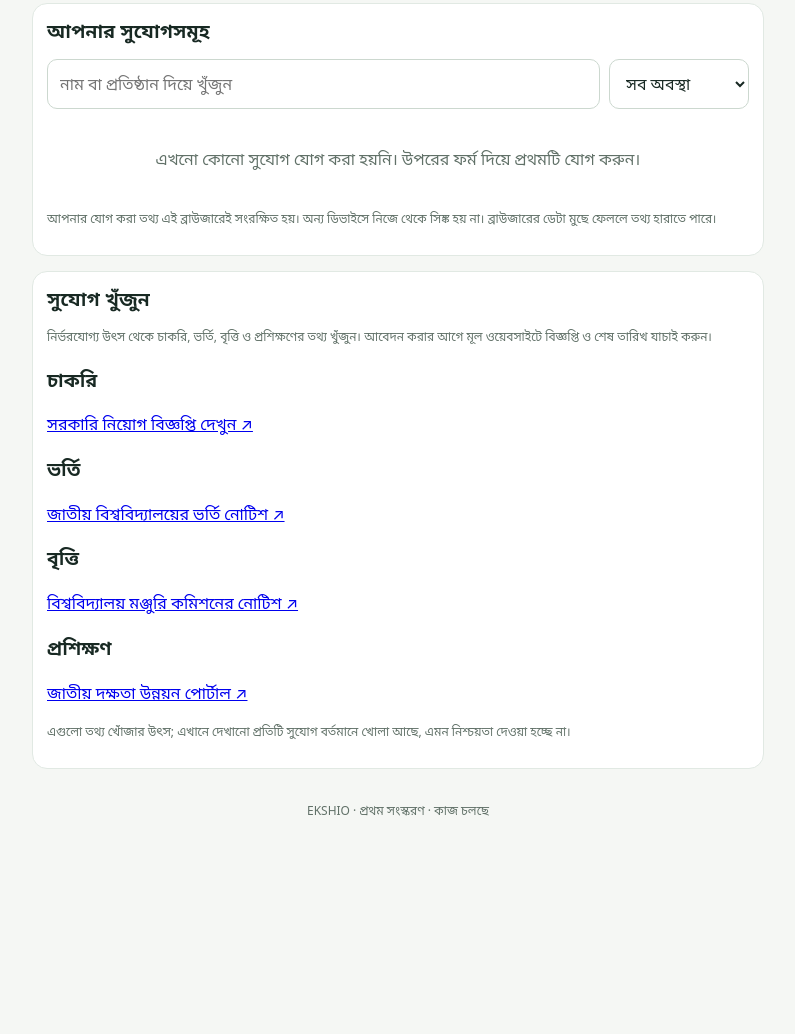
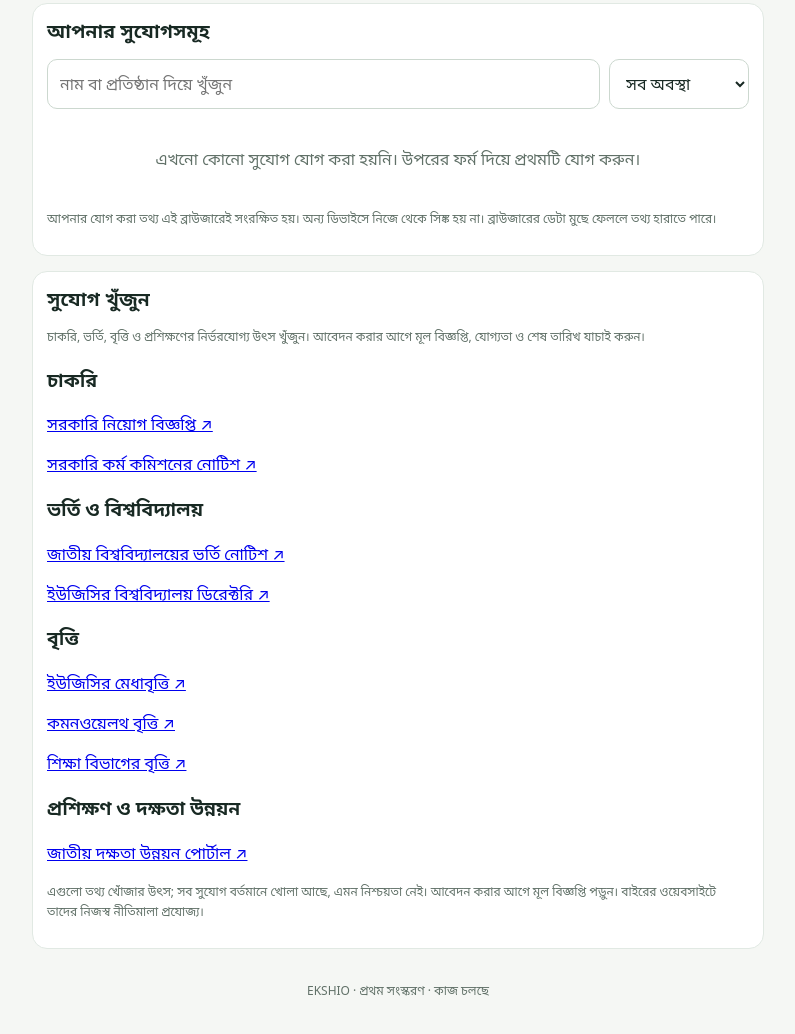
Before and after one commit to ekshio-platform/ekshio-platform, a plain HTML site: page index.html in a window 1280 px wide. Shown: the part 805-1839 px from the top of the page, without its empty margins (242-1037 px from the left). Before the commit the page ends 1683 px from the top, so only its background shows below. Drawn offline with Linux system fonts and the light colour scheme.

Commit message:
Finalize EKSHIO opportunity directory

```diff
--- a/index.html
+++ b/index.html
@@ -106,38 +106,63 @@ footer{text-align:center;color:#617168;font-size:12px;padding:18px}
     <div id="items"></div>
     <p class="note" data-i="privacy">আপনার যোগ করা তথ্য এই ব্রাউজারেই সংরক্ষিত হয়। অন্য ডিভাইসে নিজে থেকে সিঙ্ক হয় না। ব্রাউজারের ডেটা মুছে ফেললে তথ্য হারাতে পারে।</p>
   </section>
-  <section class="panel" id="directory">
+
+<section class="panel" id="directory">
   <h2>সুযোগ খুঁজুন</h2>
   <p class="note">
-    নির্ভরযোগ্য উৎস থেকে চাকরি, ভর্তি, বৃত্তি ও প্রশিক্ষণের তথ্য খুঁজুন।
-    আবেদন করার আগে মূল ওয়েবসাইটে বিজ্ঞপ্তি ও শেষ তারিখ যাচাই করুন।
+    চাকরি, ভর্তি, বৃত্তি ও প্রশিক্ষণের নির্ভরযোগ্য উৎস খুঁজুন।
+    আবেদন করার আগে মূল বিজ্ঞপ্তি, যোগ্যতা ও শেষ তারিখ যাচাই করুন।
   </p>
 
   <h3>চাকরি</h3>
   <p>
-    <a href="https://bangladesh.gov.bd/views/mixed/"
+    <a href="https://bangladesh.gov.bd/pages/job-tender-announcements"
        target="_blank" rel="noopener noreferrer">
-      সরকারি নিয়োগ বিজ্ঞপ্তি দেখুন ↗
+      সরকারি নিয়োগ বিজ্ঞপ্তি ↗
+    </a>
+  </p>
+  <p>
+    <a href="https://bpsc.gov.bd/pages/notices/"
+       target="_blank" rel="noopener noreferrer">
+      সরকারি কর্ম কমিশনের নোটিশ ↗
     </a>
   </p>
 
-  <h3>ভর্তি</h3>
+  <h3>ভর্তি ও বিশ্ববিদ্যালয়</h3>
   <p>
     <a href="https://www.nu.ac.bd/Admission-and-Registration-Cell-Notices.php"
        target="_blank" rel="noopener noreferrer">
       জাতীয় বিশ্ববিদ্যালয়ের ভর্তি নোটিশ ↗
     </a>
   </p>
+  <p>
+    <a href="https://www.ugc.gov.bd/universities"
+       target="_blank" rel="noopener noreferrer">
+      ইউজিসির বিশ্ববিদ্যালয় ডিরেক্টরি ↗
+    </a>
+  </p>
 
   <h3>বৃত্তি</h3>
   <p>
-    <a href="https://ugc.gov.bd/"
+    <a href="https://ugc.gov.bd/service-details/merit-scholarship"
        target="_blank" rel="noopener noreferrer">
-      বিশ্ববিদ্যালয় মঞ্জুরি কমিশনের নোটিশ ↗
+      ইউজিসির মেধাবৃত্তি ↗
+    </a>
+  </p>
+  <p>
+    <a href="https://ugc.gov.bd/service-details/commonwealth-scholarship"
+       target="_blank" rel="noopener noreferrer">
+      কমনওয়েলথ বৃত্তি ↗
+    </a>
+  </p>
+  <p>
+    <a href="https://shed.gov.bd/pages/moedu-scholarships"
+       target="_blank" rel="noopener noreferrer">
+      শিক্ষা বিভাগের বৃত্তি ↗
     </a>
   </p>
 
-  <h3>প্রশিক্ষণ</h3>
+  <h3>প্রশিক্ষণ ও দক্ষতা উন্নয়ন</h3>
   <p>
     <a href="https://skillsportal.gov.bd/"
        target="_blank" rel="noopener noreferrer">
@@ -146,10 +171,12 @@ footer{text-align:center;color:#617168;font-size:12px;padding:18px}
   </p>
 
   <p class="note">
-    এগুলো তথ্য খোঁজার উৎস; এখানে দেখানো প্রতিটি সুযোগ বর্তমানে খোলা আছে,
-    এমন নিশ্চয়তা দেওয়া হচ্ছে না।
+    এগুলো তথ্য খোঁজার উৎস; সব সুযোগ বর্তমানে খোলা আছে,
+    এমন নিশ্চয়তা নেই। আবেদন করার আগে মূল বিজ্ঞপ্তি পড়ুন।
+    বাইরের ওয়েবসাইটে তাদের নিজস্ব নীতিমালা প্রযোজ্য।
   </p>
-  </section>
+</section>
+
   <footer>EKSHIO · <span data-i="footer">প্রথম সংস্করণ · কাজ চলছে</span></footer>
 </main>
 <script>
```
